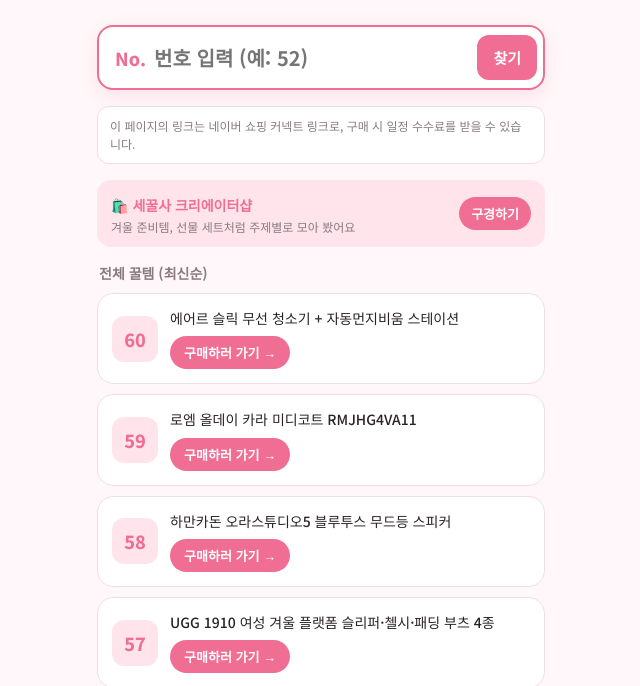
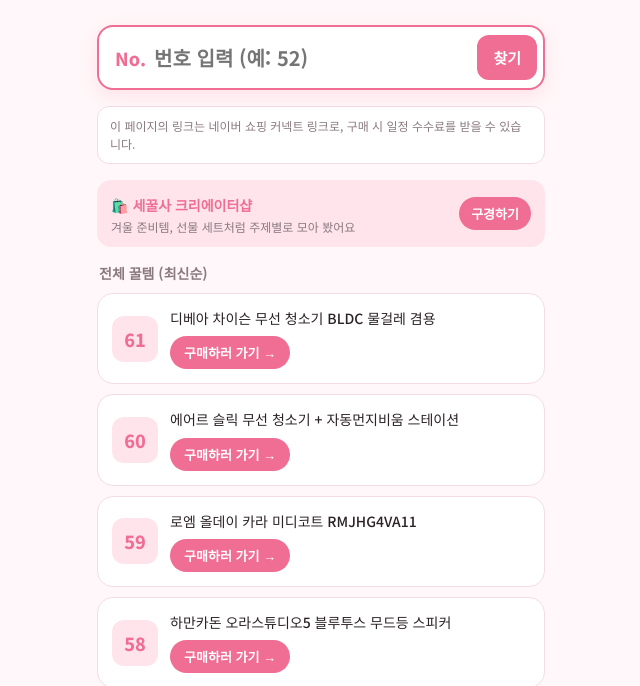
Before and after one commit to bumsu3873-hub/ggulitemlog, a plain HTML site: page index.html in a window 1280 px wide. Shown: the part 131-817 px from the top of the page, without its empty margins (319-959 px from the left). Drawn offline with Linux system fonts and the light colour scheme.

Commit message:
상품 추가: 디베아 차이슨 무선 청소기 BLDC 물걸레 겸용
Co-Authored-By: Claude Opus 5.5 <noreply@anthropic.com>

```diff
--- a/index.html
+++ b/index.html
@@ -149,7 +149,8 @@ const items = [
   ["UGG 1910 여성 겨울 플랫폼 슬리퍼·첼시·패딩 부츠 4종", "https://naver.me/GtYsLcsm"],
   ["하만카돈 오라스튜디오5 블루투스 무드등 스피커", "https://naver.me/x7eWnzr5"],
   ["로엠 올데이 카라 미디코트 RMJHG4VA11", "https://naver.me/5dhiCmPU"],
-  ["에어르 슬릭 무선 청소기 + 자동먼지비움 스테이션", "https://naver.me/Ge7ipucx"]
+  ["에어르 슬릭 무선 청소기 + 자동먼지비움 스테이션", "https://naver.me/Ge7ipucx"],
+  ["디베아 차이슨 무선 청소기 BLDC 물걸레 겸용", "https://naver.me/5xgff7MM"]
 ];
 
 const card = (n, [name, url]) => `
```
